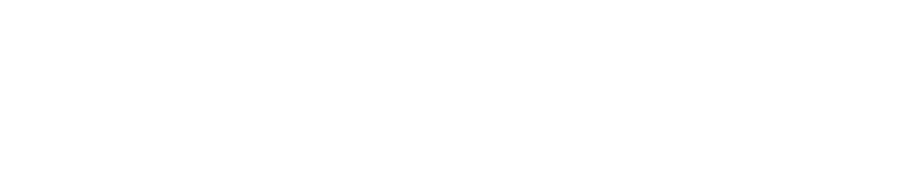
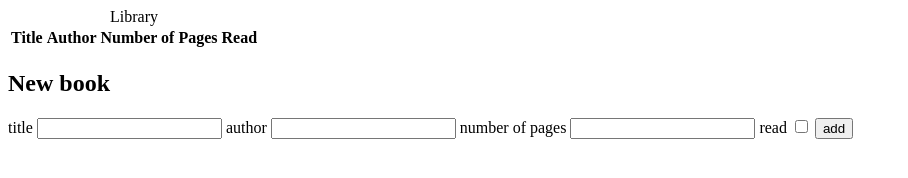
Before and after one commit to JohneJohnan/js-library, a plain HTML site: page index.html in a window 1280 px wide. Shown: the whole page, without its empty margins (0-908 px from the left). Drawn offline with Linux system fonts and the light colour scheme.

Commit message:
Add table and form

```diff
--- a/index.html
+++ b/index.html
@@ -9,6 +9,26 @@
     <title>Library</title>
 </head>
 <body>
-
+    <table>
+        <caption>Library</caption>
+        <tr>
+            <th>Title</th>
+            <th>Author</th>
+            <th>Number of Pages</th>
+            <th>Read</th>
+        </tr>
+    </table>
+    <form action="#">
+        <h2>New book</h2>
+        <label for="title">title</label>
+        <input type="text" name="title" id="title">
+        <label for="author">author</label>
+        <input type="text" name="author" id="author">
+        <label for="numberOfPages">number of pages</label>
+        <input type="number" name="numberOfPages" id="numberOfPages">
+        <label for="read">read</label>
+        <input type="checkbox" name="read" id="read">
+        <button type="submit">add</button>
+    </form>
 </body>
 </html>
```
